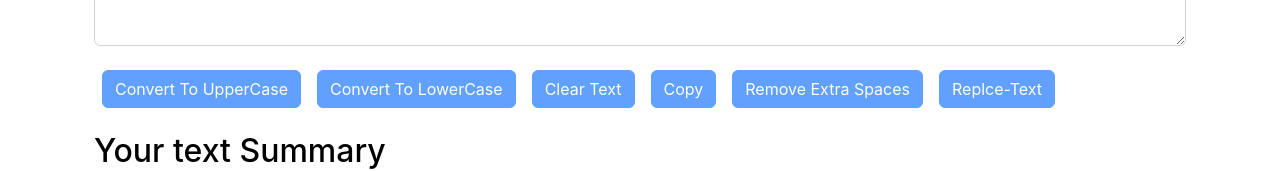
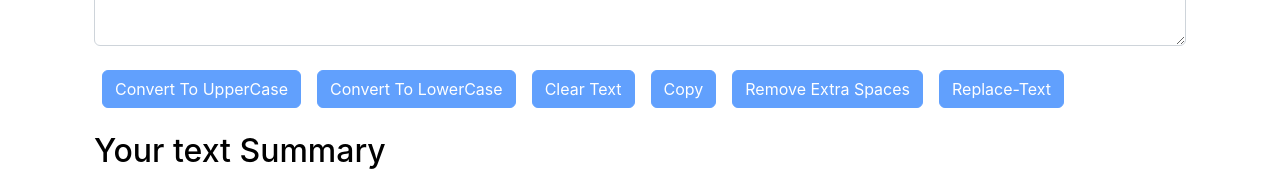
Before and after one commit to anurag-b72/Text-Utils, a React (Create React App) app: page / in a window 1280 px wide. Shown: the part 362-533 px from the top of the page. Built offline with nearby package versions, Linux system fonts and the light colour scheme.

Commit message:
Update TextForm.js

```diff
--- a/src/Cmponents/TextForm.js
+++ b/src/Cmponents/TextForm.js
@@ -62,7 +62,7 @@ export default function TextForm(props)
 <button  disabled={text.length===0} className="btn btn-primary mx-2 my-2" onClick={handleClearClick}>Clear Text</button>
 <button  disabled={text.length===0} className="btn btn-primary mx-2 my-2" onClick={handleCopy}>Copy</button>
 <button  disabled={text.length===0} className="btn btn-primary mx-2 my-2" onClick={handleExtraSpace}>Remove Extra Spaces</button>
-<button  disabled={text.length===0} className="btn btn-primary mx-2 my-2" onClick={handleReplace}>Replce-Text</button>
+<button  disabled={text.length===0} className="btn btn-primary mx-2 my-2" onClick={handleReplace}>Replace-Text</button>
 
 </div>
 <div className="container my-3" style={{color:props.mode==='light'?'black':'white'}}>
```
